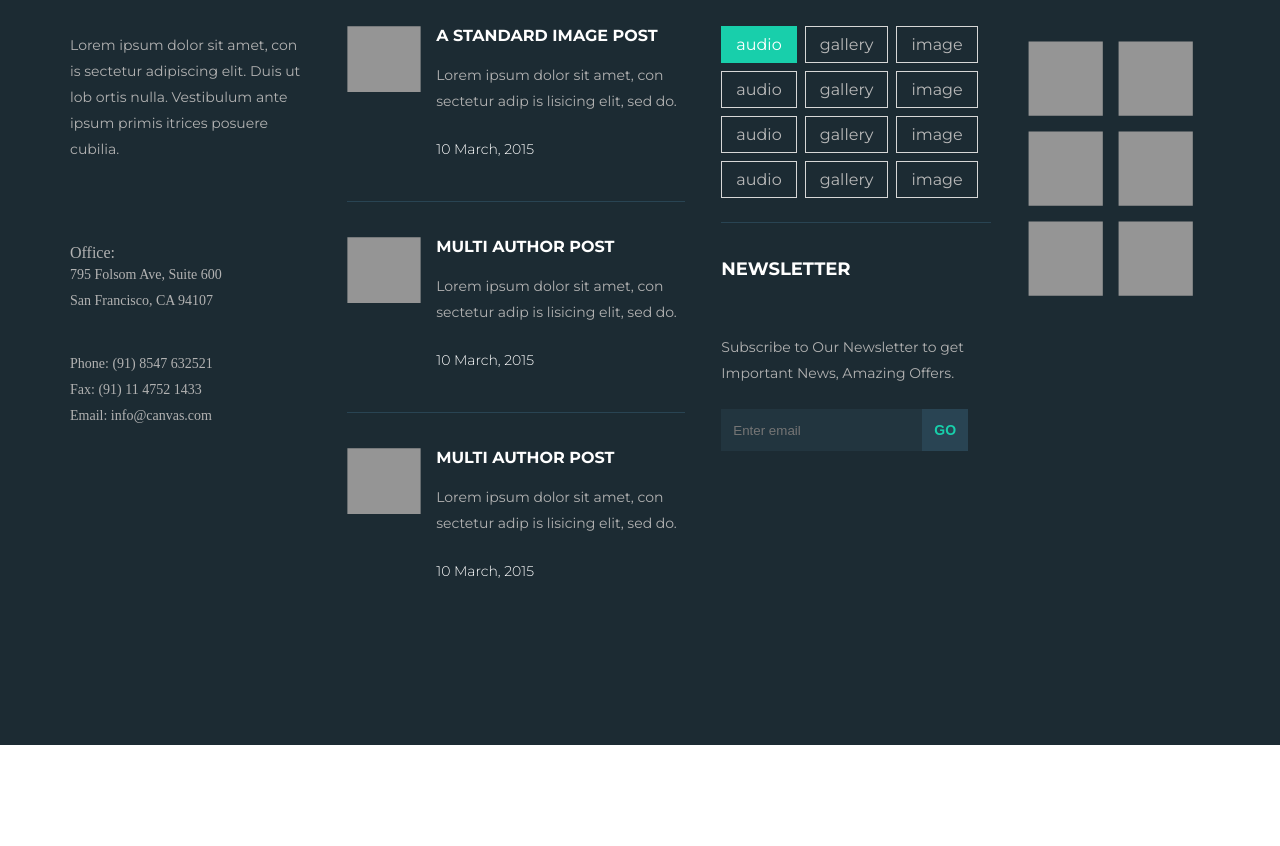
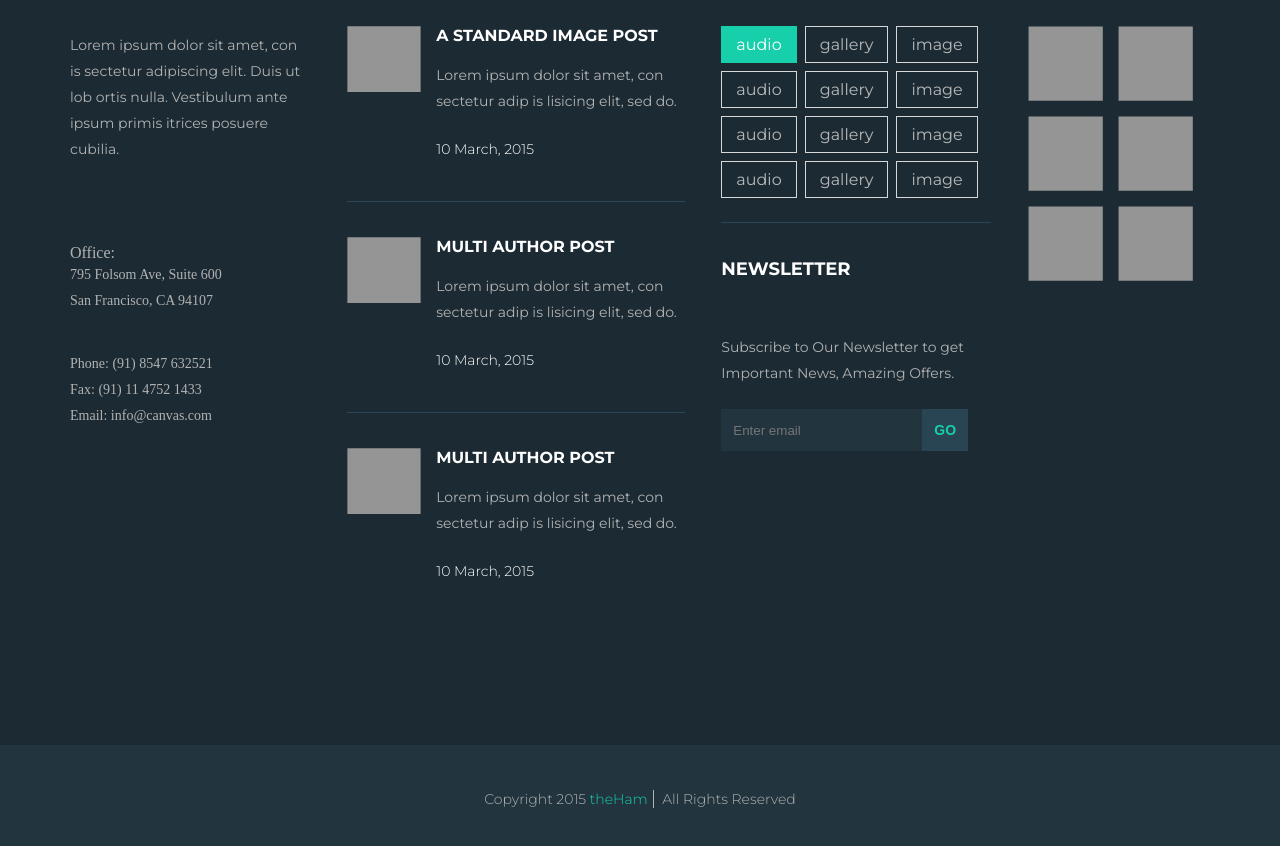
Before and after one commit to kuharenko-olya/Ham, a website: page public/index.html in a window 1280 px wide. Shown: the part 10981-11827 px from the top of the page. Before the commit the page ends 11726 px from the top, so only its background shows below. Drawn offline with Linux system fonts and the light colour scheme.

Commit message:
добавила footer-bottom

```diff
--- a/public/index.html
+++ b/public/index.html
@@ -851,7 +851,6 @@
     </section>
 
 
-
     <footer class="footer">
         <div class="container">
             <div class="grid">
@@ -997,16 +996,14 @@
                         </div>
                     </div>
                 </div>
+            </div>
+        </div>
+    </footer>
 
-
-
-
-
-
-
-
-
-
+    <footer class="footer-bottom">
+        <div class="container">
+            <div class="copyright">
+                <p>Copyright 2015 <span>theHam</span> All Rights Reserved</p>
             </div>
         </div>
     </footer>
--- a/sass/_footer.scss
+++ b/sass/_footer.scss
@@ -173,7 +173,7 @@
                 margin-top: 23px;
 
                 input[type=email] {
-                    background-color: #22353f;
+                    background-color: $twelfth-color;
                     padding: 10px 12px;
                     padding-left: 12px;
                     border: none;
@@ -202,7 +202,7 @@
                 .my-items {
                     @include column;
                     margin-right: 15px;
-                    margin-top: 15px;
+                    margin-bottom: 15px;
 
                     .image {
                         width: 75px;
@@ -220,3 +220,29 @@
 
     }
 }
+
+.footer-bottom {
+    background-color: $twelfth-color;
+    padding: 27px 0px;
+
+    .copyright {
+        display: flex;
+        flex-direction: row;
+        justify-content: center;
+
+        p {
+            color: $tenth-color;
+            font-size: 14px;
+            font-weight: 300;
+            line-height: 26px;
+
+            span {
+                color: $primary-color;
+                border-right: 1px solid $tenth-color;
+                margin-right: 5px;
+                padding-right: 5px;
+            }
+        }
+    }
+
+}
--- a/sass/_variables.scss
+++ b/sass/_variables.scss
@@ -9,3 +9,4 @@ $seventh-color:#e3e3e3;
 $eighth-color:#bbbbbb;
 $ninth-color:#2e4a5b;
 $tenth-color:#b2b2b2;
+$twelfth-color:#22353f;
```
Also changed, not shown: public/css/main.css.
